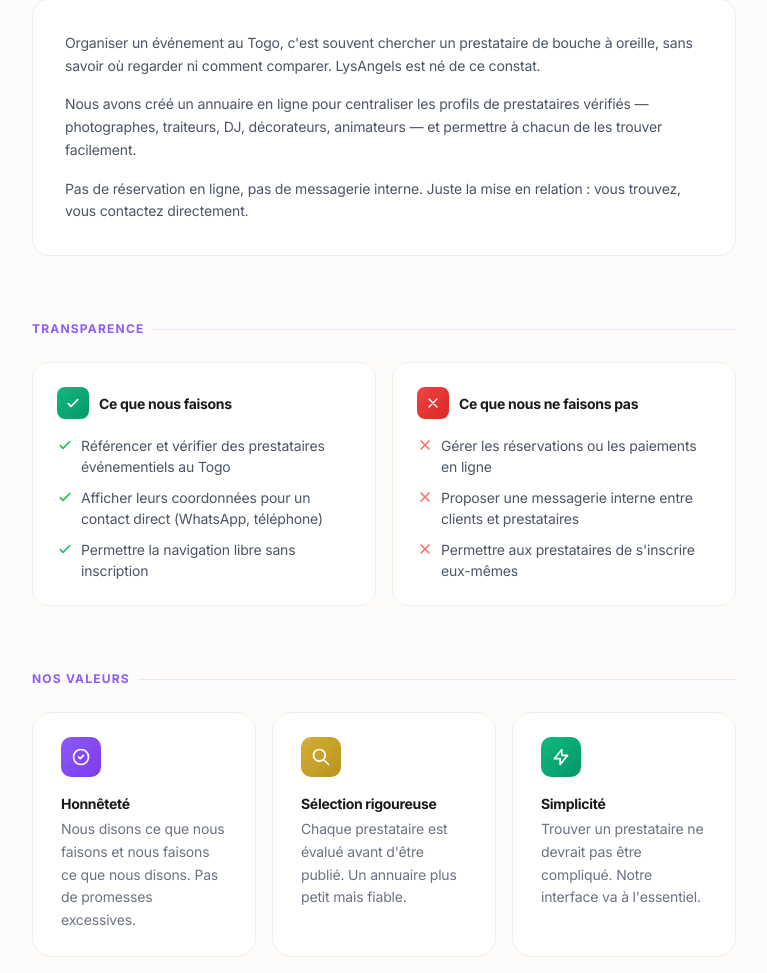
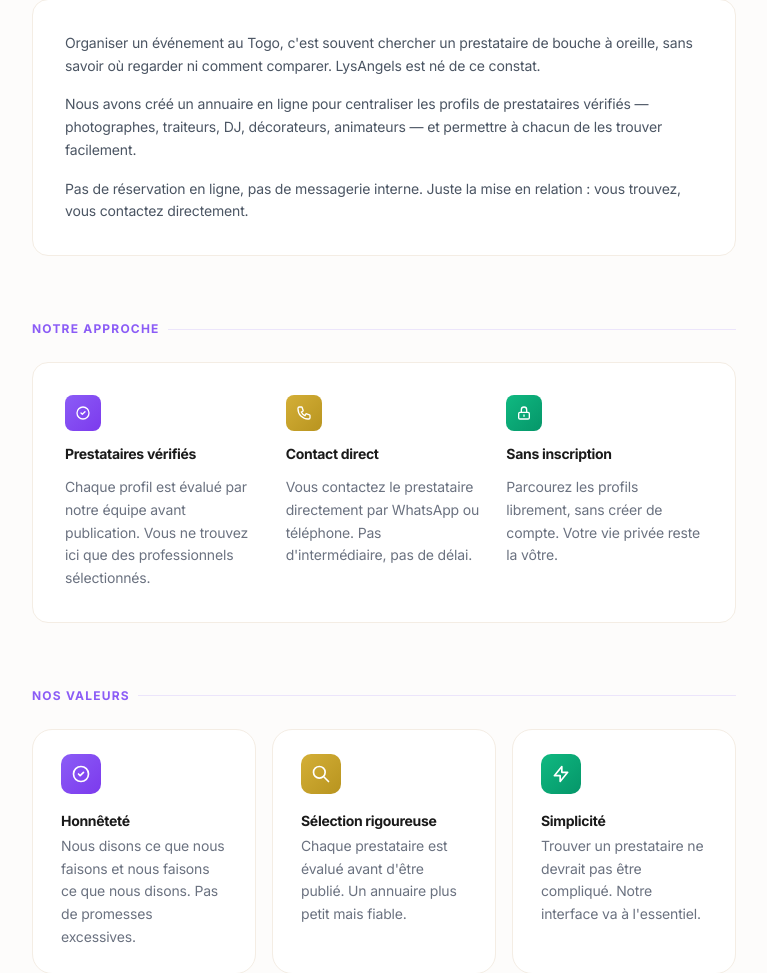
Before and after one commit to deSully/lysangels, a Django app: page /about/ in a window 1280 px wide. Shown: the part 296-1269 px from the top of the page, without its empty margins (256-1023 px from the left). Run offline with Django 5.2, Linux system fonts and the light colour scheme; some libraries are stand-ins or nearby versions.

Commit message:
refactor: about page — replace 'ce que nous ne faisons pas' with positive 'Notre approche' section

```diff
--- a/templates/core/about.html
+++ b/templates/core/about.html
@@ -54,60 +54,40 @@
             </div>
         </div>
 
-        <!-- Ce qu'on fait / ne fait pas -->
+        <!-- Notre approche -->
         <div class="mb-16">
             <div class="flex items-center gap-2 mb-6">
-                <span class="text-xs font-bold tracking-widest uppercase text-lily-purple">Transparence</span>
+                <span class="text-xs font-bold tracking-widest uppercase text-lily-purple">Notre approche</span>
                 <div class="flex-1 h-px bg-lily-purple/15"></div>
             </div>
-            <div class="grid sm:grid-cols-2 gap-4">
+            <div class="bg-white border border-[#F4EDE4] rounded-2xl p-6 sm:p-8">
+                <div class="grid sm:grid-cols-3 gap-6">
 
-                <div class="bg-white border border-[#F4EDE4] rounded-2xl p-6">
-                    <div class="flex items-center gap-2.5 mb-4">
-                        <div class="w-8 h-8 rounded-lg flex items-center justify-center flex-shrink-0" style="background:linear-gradient(135deg,#10B981,#059669);">
-                            <svg class="w-4 h-4 text-white" fill="none" stroke="currentColor" viewBox="0 0 24 24" aria-hidden="true"><path stroke-linecap="round" stroke-linejoin="round" stroke-width="2.5" d="M5 13l4 4L19 7"/></svg>
+                    <div class="flex flex-col gap-3">
+                        <div class="w-9 h-9 rounded-lg flex items-center justify-center flex-shrink-0" style="background:linear-gradient(135deg,#8B5CF6,#7C3AED);">
+                            <svg class="w-4 h-4 text-white" fill="none" stroke="currentColor" viewBox="0 0 24 24" aria-hidden="true"><path stroke-linecap="round" stroke-linejoin="round" stroke-width="2" d="M9 12l2 2 4-4m6 2a9 9 0 11-18 0 9 9 0 0118 0z"/></svg>
                         </div>
-                        <h3 class="font-bold text-lily-dark text-sm">Ce que nous faisons</h3>
+                        <h3 class="font-bold text-lily-dark text-sm">Prestataires vérifiés</h3>
+                        <p class="text-gray-500 text-sm leading-relaxed">Chaque profil est évalué par notre équipe avant publication. Vous ne trouvez ici que des professionnels sélectionnés.</p>
                     </div>
-                    <ul class="space-y-2.5">
-                        <li class="flex items-start gap-2 text-sm text-gray-600">
-                            <svg class="w-4 h-4 text-green-500 flex-shrink-0 mt-0.5" fill="none" stroke="currentColor" viewBox="0 0 24 24" aria-hidden="true"><path stroke-linecap="round" stroke-linejoin="round" stroke-width="2.5" d="M5 13l4 4L19 7"/></svg>
-                            Référencer et vérifier des prestataires événementiels au Togo
-                        </li>
-                        <li class="flex items-start gap-2 text-sm text-gray-600">
-                            <svg class="w-4 h-4 text-green-500 flex-shrink-0 mt-0.5" fill="none" stroke="currentColor" viewBox="0 0 24 24" aria-hidden="true"><path stroke-linecap="round" stroke-linejoin="round" stroke-width="2.5" d="M5 13l4 4L19 7"/></svg>
-                            Afficher leurs coordonnées pour un contact direct (WhatsApp, téléphone)
-                        </li>
-                        <li class="flex items-start gap-2 text-sm text-gray-600">
-                            <svg class="w-4 h-4 text-green-500 flex-shrink-0 mt-0.5" fill="none" stroke="currentColor" viewBox="0 0 24 24" aria-hidden="true"><path stroke-linecap="round" stroke-linejoin="round" stroke-width="2.5" d="M5 13l4 4L19 7"/></svg>
-                            Permettre la navigation libre sans inscription
-                        </li>
-                    </ul>
+
+                    <div class="flex flex-col gap-3">
+                        <div class="w-9 h-9 rounded-lg flex items-center justify-center flex-shrink-0" style="background:linear-gradient(135deg,#D4AF37,#B8941F);">
+                            <svg class="w-4 h-4 text-white" fill="none" stroke="currentColor" viewBox="0 0 24 24" aria-hidden="true"><path stroke-linecap="round" stroke-linejoin="round" stroke-width="2" d="M3 5a2 2 0 012-2h3.28a1 1 0 01.948.684l1.498 4.493a1 1 0 01-.502 1.21l-2.257 1.13a11.042 11.042 0 005.516 5.516l1.13-2.257a1 1 0 011.21-.502l4.493 1.498a1 1 0 01.684.949V19a2 2 0 01-2 2h-1C9.716 21 3 14.284 3 6V5z"/></svg>
+                        </div>
+                        <h3 class="font-bold text-lily-dark text-sm">Contact direct</h3>
+                        <p class="text-gray-500 text-sm leading-relaxed">Vous contactez le prestataire directement par WhatsApp ou téléphone. Pas d'intermédiaire, pas de délai.</p>
+                    </div>
+
+                    <div class="flex flex-col gap-3">
+                        <div class="w-9 h-9 rounded-lg flex items-center justify-center flex-shrink-0" style="background:linear-gradient(135deg,#10B981,#059669);">
+                            <svg class="w-4 h-4 text-white" fill="none" stroke="currentColor" viewBox="0 0 24 24" aria-hidden="true"><path stroke-linecap="round" stroke-linejoin="round" stroke-width="2" d="M12 15v2m-6 4h12a2 2 0 002-2v-6a2 2 0 00-2-2H6a2 2 0 00-2 2v6a2 2 0 002 2zm10-10V7a4 4 0 00-8 0v4h8z"/></svg>
+                        </div>
+                        <h3 class="font-bold text-lily-dark text-sm">Sans inscription</h3>
+                        <p class="text-gray-500 text-sm leading-relaxed">Parcourez les profils librement, sans créer de compte. Votre vie privée reste la vôtre.</p>
+                    </div>
+
                 </div>
-
-                <div class="bg-white border border-[#F4EDE4] rounded-2xl p-6">
-                    <div class="flex items-center gap-2.5 mb-4">
-                        <div class="w-8 h-8 rounded-lg flex items-center justify-center flex-shrink-0" style="background:linear-gradient(135deg,#EF4444,#DC2626);">
-                            <svg class="w-4 h-4 text-white" fill="none" stroke="currentColor" viewBox="0 0 24 24" aria-hidden="true"><path stroke-linecap="round" stroke-linejoin="round" stroke-width="2" d="M6 18L18 6M6 6l12 12"/></svg>
-                        </div>
-                        <h3 class="font-bold text-lily-dark text-sm">Ce que nous ne faisons pas</h3>
-                    </div>
-                    <ul class="space-y-2.5">
-                        <li class="flex items-start gap-2 text-sm text-gray-600">
-                            <svg class="w-4 h-4 text-red-400 flex-shrink-0 mt-0.5" fill="none" stroke="currentColor" viewBox="0 0 24 24" aria-hidden="true"><path stroke-linecap="round" stroke-linejoin="round" stroke-width="2.5" d="M6 18L18 6M6 6l12 12"/></svg>
-                            Gérer les réservations ou les paiements en ligne
-                        </li>
-                        <li class="flex items-start gap-2 text-sm text-gray-600">
-                            <svg class="w-4 h-4 text-red-400 flex-shrink-0 mt-0.5" fill="none" stroke="currentColor" viewBox="0 0 24 24" aria-hidden="true"><path stroke-linecap="round" stroke-linejoin="round" stroke-width="2.5" d="M6 18L18 6M6 6l12 12"/></svg>
-                            Proposer une messagerie interne entre clients et prestataires
-                        </li>
-                        <li class="flex items-start gap-2 text-sm text-gray-600">
-                            <svg class="w-4 h-4 text-red-400 flex-shrink-0 mt-0.5" fill="none" stroke="currentColor" viewBox="0 0 24 24" aria-hidden="true"><path stroke-linecap="round" stroke-linejoin="round" stroke-width="2.5" d="M6 18L18 6M6 6l12 12"/></svg>
-                            Permettre aux prestataires de s'inscrire eux-mêmes
-                        </li>
-                    </ul>
-                </div>
-
             </div>
         </div>
 
```
